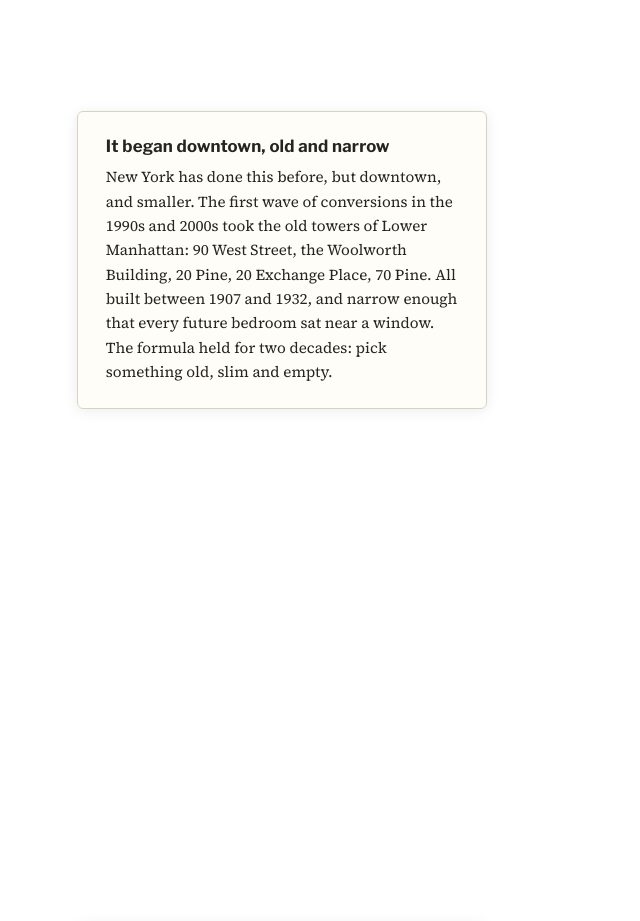
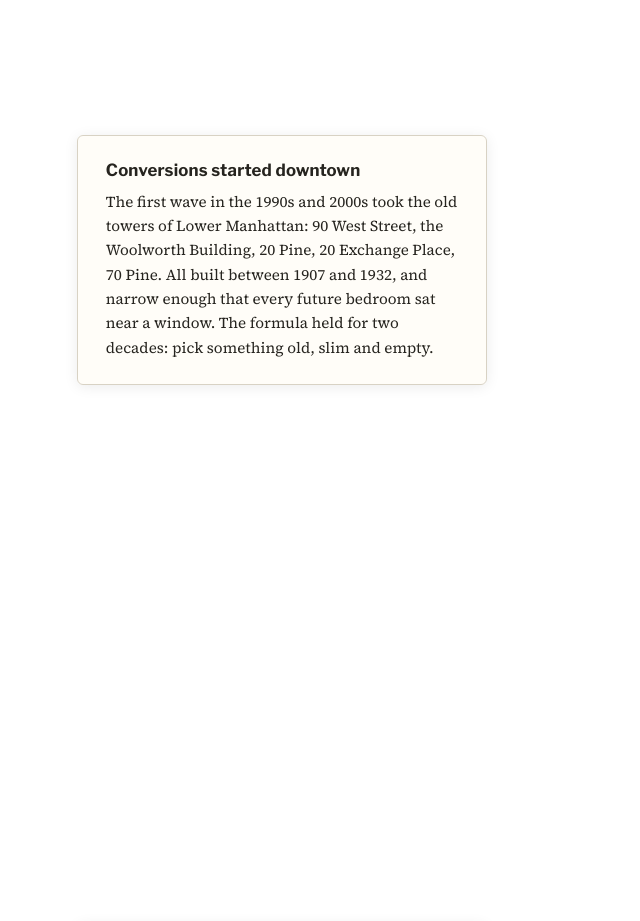
Before and after one commit to wongpeiting/scrolly-svelte-exercise, a SvelteKit app: page / in a window 1280 px wide. Shown: the part 2540-3461 px from the top of the page, without its empty margins (0-640 px from the left). Built offline with nearby package versions, Linux system fonts and the light colour scheme.

Commit message:
Card 2: plain header, trim duplicated opener

```diff
--- a/src/routes/+page.svelte
+++ b/src/routes/+page.svelte
@@ -44,13 +44,12 @@
 
 			<div class="step">
 				<div class="card">
-					<h2>It began downtown, old and narrow</h2>
+					<h2>Conversions started downtown</h2>
 					<p>
-						New York has done this before, but downtown, and smaller. The first wave of conversions
-						in the 1990s and 2000s took the old towers of Lower Manhattan: 90 West Street, the
-						Woolworth Building, 20 Pine, 20 Exchange Place, 70 Pine. All built between 1907 and
-						1932, and narrow enough that every future bedroom sat near a window. The formula held
-						for two decades: pick something old, slim and empty.
+						The first wave in the 1990s and 2000s took the old towers of Lower Manhattan: 90 West
+						Street, the Woolworth Building, 20 Pine, 20 Exchange Place, 70 Pine. All built between
+						1907 and 1932, and narrow enough that every future bedroom sat near a window. The
+						formula held for two decades: pick something old, slim and empty.
 					</p>
 				</div>
 			</div>
```
